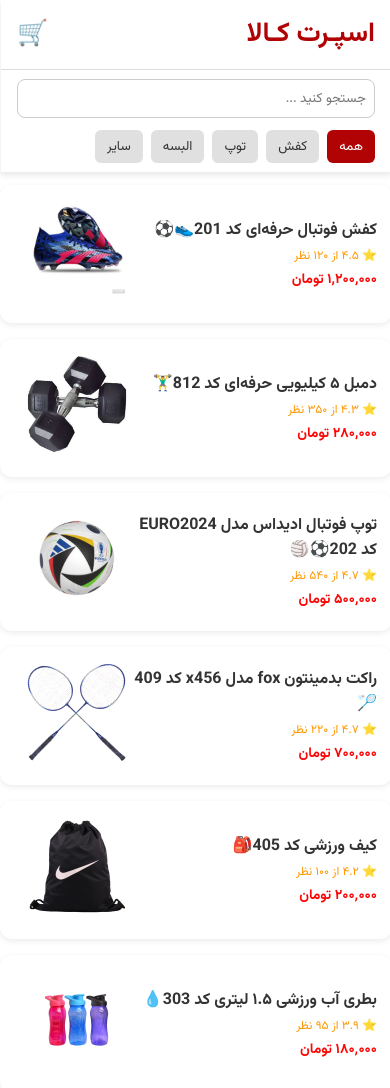
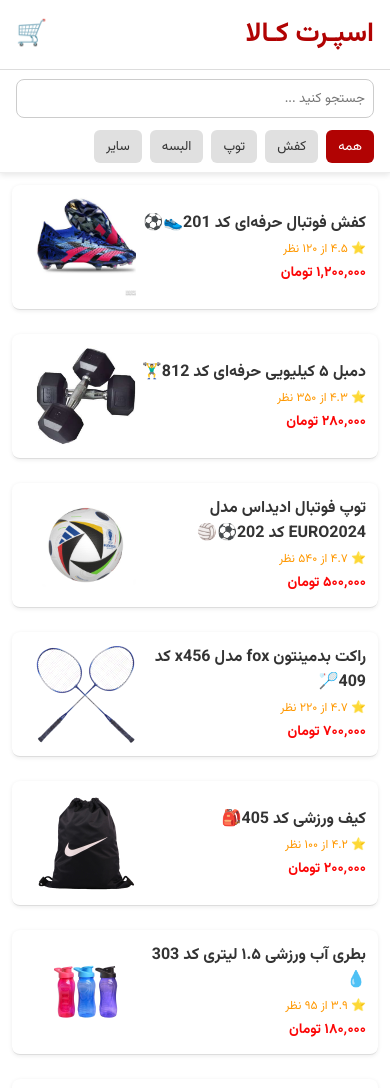
Before and after one commit to eilia1234/sportkala, a Flask app: page /m in a window 390 px wide. Shown: the top 1088 px of the page. Run offline with Flask 3, Linux system fonts and the light colour scheme; some web fonts are replaced.

Commit message:
Update m.html

```diff
--- a/templates/m.html
+++ b/templates/m.html
@@ -1,11 +1,11 @@
+
 <!DOCTYPE html>
 <html lang="fa" dir="rtl">
 <head>
 <meta charset="UTF-8">
-<meta name="viewport" content="width=device-width, initial-scale=1">
+<meta name="viewport" content="width=device-width, initial-scale=1.0, maximum-scale=1.0, user-scalable=no">
 <title>محصولات | فروشگاه تجهیزات ورزشی اسپرت کالا</title>
 <link rel="icon" type="image/png" href="/static/ChatGPT Image Oct 5, 2025, 09_08_17 AM.png">
-
 <link href="https://fonts.googleapis.com/css2?family=Vazirmatn:wght@400;700&family=Baloo+Bhaijaan+2:wght@700&display=swap" rel="stylesheet">
 
 <style>
@@ -33,7 +33,6 @@
   transition:.3s;
 }
 
-/* --- بخش بالای هدر --- */
 .header-top{
   display:flex;
   align-items:center;
@@ -47,13 +46,6 @@
   box-shadow:0 4px 12px rgba(0,0,0,.15);
 }
 
-/* --- اجزای هدر --- */
-.header-left,
-.header-right{
-  display:flex;
-  align-items:center;
-}
-
 .header-left{
   font-weight:700;
   font-size:32px;
@@ -61,6 +53,8 @@
 }
 
 .header-right{
+  display:flex;
+  align-items:center;
   gap:12px;
 }
 
@@ -117,7 +111,6 @@
   display:grid;
   grid-template-columns:repeat(3,1fr);
   gap:16px;
-  justify-content:center;
 }
 
 .product-link{
@@ -135,6 +128,12 @@
   flex-direction:column;
   align-items:center;
   padding:12px;
+  border-bottom:1px solid #eee;
+  transition: box-shadow 0.3s;
+}
+
+.product-card:hover{
+  box-shadow:0 8px 20px rgba(0,0,0,0.15);
 }
 
 .product-image{
@@ -166,20 +165,6 @@
   color:#fc0606;
   font-weight:700;
 }
-/* ==================== افکت برجستگی شبیه دیجی‌کالا (فقط دسکتاپ) ==================== */
-@media (hover: hover) and (pointer: fine) {
-
-  .product-card {
-    transition: box-shadow 0.25s ease;
-  }
-
-  .product-link:hover .product-card {
-    box-shadow:
-      0 8px 20px rgba(0,0,0,0.15),
-      0 2px 6px rgba(0,0,0,0.08);
-  }
-}
-
 
 /* ==================== ریسپانسیو ==================== */
 @media(max-width:900px){
@@ -187,35 +172,57 @@
     grid-template-columns:repeat(2,1fr);
   }
 }
+/* فقط برای موبایل */
+@media (max-width: 768px) {
+  .product-card {
+    box-shadow: none;      /* حذف سایه */
+    border: none;          /* حذف کادر */
+    margin: 0;             /* فاصله اضافی حذف شود */
+    padding: 10px 0;       /* فاصله عمودی بین محصولات */
+    border-bottom: 1px solid #ddd; /* خط کم‌رنگ جداکننده */
+  }
+
+  /* اگر داخل کارت divهای دیگر هست، فاصله داخلی رو کمتر کنیم */
+  .product-card > * {
+    margin: 0;
+    padding: 0;
+  }
+}
+
 
 @media(max-width:600px){
+  .search-container{
+    flex-direction:column;
+  }
 
-  .search-container{flex-direction:column;}
 
   .product-list{
     grid-template-columns:1fr;
     padding:12px;
-    box-sizing:border-box; /* مهم برای جلوگیری از بیرون زدن */
   }
 
   .product-card{
     flex-direction:row-reverse;
     align-items:center;
-    padding:15px;
-    max-width:100%; /* کارت حداکثر به اندازه صفحه */
-    box-sizing:border-box;
+    padding:12px;
+    max-width:100%;
+    width:100%;
+    border-radius:8px;
+    box-shadow:0 1px 4px rgba(0,0,0,0.08);
+    border-bottom:1px solid #ddd;
+    margin-bottom:8px;
+  }
 
-
-  }
   .product-image{
     width:100px;
     height:100px;
     margin-left:12px;
+    object-fit:cover;
   }
 
   .product-details{
     text-align:right;
-    width:250px;
+    flex:1;
   }
 
   .header-left{
@@ -235,7 +242,6 @@
 
   <div class="search-container">
     <input class="search-box" id="searchInput" placeholder="جستجو کنید ..." oninput="filterProducts()">
-
     <div class="filter-bar">
       <button onclick="setFilter('همه')" class="active">همه</button>
       <button onclick="setFilter('کفش')">کفش</button>
@@ -247,11 +253,12 @@
 </header>
 
 <div class="product-list" id="productList">
+  <!-- نمونه محصول -->
   <a href="/index3" class="product-link">
     <div class="product-card" data-tags="کفش">
       <img class="product-image" src="/static/استوک.jpg" alt="کفش ادیداس">
       <div class="product-details">
-        <div class="product-title">کفش فوتبال حرفه‌ای کد 201👟⚽ </div>
+        <div class="product-title">کفش فوتبال حرفه‌ای کد 201👟⚽</div>
         <div class="product-rating">⭐ ۴.۵ از ۱۲۰ نظر</div>
         <div class="product-price">۱,۲۰۰,۰۰۰ تومان</div>
       </div>
@@ -388,8 +395,6 @@
       </div>
     </div>
   </a>
-
-
 </div>
 
 <script>
@@ -412,10 +417,8 @@
   document.querySelectorAll(".product-link").forEach(item=>{
     const title=normalize(item.querySelector(".product-title").textContent);
     const tag=item.querySelector(".product-card").dataset.tags;
-
     const okSearch=!search || title.includes(search);
     const okTag=activeTag==="همه" || tag===activeTag;
-
     item.style.display=(okSearch && okTag)?"block":"none";
   });
 }
@@ -428,11 +431,3 @@
 
 </body>
 </html>
-
-
-
-
-
-
-
-\
```
